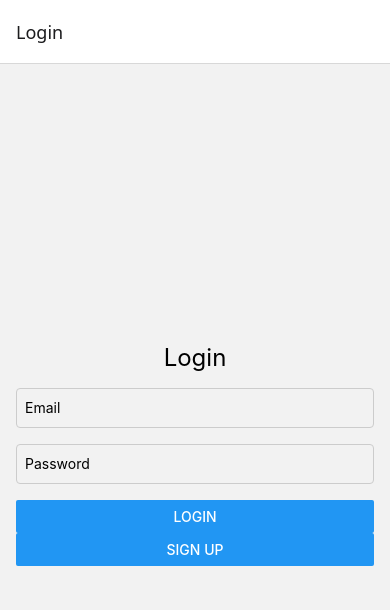
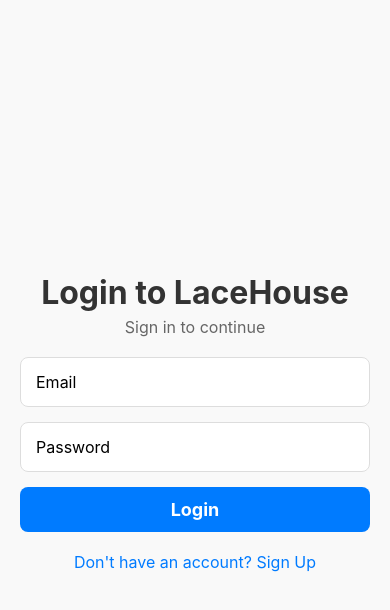
Before and after one commit to fadikhan51/lacehouse-react-native-expo-app, a React Native app: screen /Login in a window 390 px wide. Shown: the top 610 px of the page. Built offline with nearby package versions, Linux system fonts and the light colour scheme.

Commit message:
Moved firebase configurations to .env

```diff
--- a/App.js
+++ b/App.js
@@ -10,7 +10,12 @@
 export default function App() {
   return (
     <NavigationContainer>
-      <Stack.Navigator initialRouteName="Login">
+      <Stack.Navigator
+        initialRouteName="Login"
+        screenOptions={{
+          headerShown: false
+        }}
+      >
         <Stack.Screen name="Login" component={LoginScreen} />
         <Stack.Screen name="SignUp" component={SignUpScreen} />
       </Stack.Navigator>
--- a/Screens/Authentication/LoginScreen.js
+++ b/Screens/Authentication/LoginScreen.js
@@ -1,6 +1,5 @@
-// screens/LoginScreen.js
 import React, { useState } from 'react';
-import { View, Text, TextInput, Button, StyleSheet, Alert } from 'react-native';
+import { View, Text, TextInput, TouchableOpacity, StyleSheet, Alert, KeyboardAvoidingView, Platform, TouchableWithoutFeedback, Keyboard, ScrollView } from 'react-native';
 import { auth } from '../../firebase/firebaseConfig';
 import { signInWithEmailAndPassword } from 'firebase/auth';
 
@@ -10,18 +9,20 @@
 
   const handleLogin = () => {
     signInWithEmailAndPassword(auth, email, password)
-      .then(() => {
-        Alert.alert('Login Successful');
-        // Navigate to the next screen after successful login
-      })
-      .catch(error => {
-        Alert.alert('Login Failed', error.message);
-      });
+      .then(() => Alert.alert('Login Successful'))
+      .catch(error => Alert.alert('Login Failed', error.message));
   };
 
   return (
-    <View style={styles.container}>
-      <Text style={styles.title}>Login</Text>
+    <TouchableWithoutFeedback onPress={Keyboard.dismiss} accessible={false}>
+      <KeyboardAvoidingView
+        behavior={Platform.OS === 'ios' ? 'padding' : 'height'}
+        style={styles.container}
+      >
+        <ScrollView contentContainerStyle={styles.scrollContainer} keyboardShouldPersistTaps="handled">
+          <Text style={styles.title}>Login to LaceHouse</Text>
+          <Text style={styles.subtitle}>Sign in to continue</Text>
+
           <TextInput
             style={styles.input}
             placeholder="Email"
@@ -37,30 +38,70 @@
             onChangeText={setPassword}
             secureTextEntry
           />
-      <Button title="Login" onPress={handleLogin} />
-      <Button title="Sign Up" onPress={() => navigation.navigate('SignUp')} />
-    </View>
+
+          <TouchableOpacity style={styles.button} onPress={handleLogin}>
+            <Text style={styles.buttonText}>Login</Text>
+          </TouchableOpacity>
+
+          <TouchableOpacity onPress={() => navigation.navigate('SignUp')}>
+            <Text style={styles.signupText}>Don't have an account? Sign Up</Text>
+          </TouchableOpacity>
+        </ScrollView>
+      </KeyboardAvoidingView>
+    </TouchableWithoutFeedback>
   );
 };
 
 const styles = StyleSheet.create({
   container: {
     flex: 1,
+    backgroundColor: '#f9f9f9',
+  },
+  scrollContainer: {
+    flexGrow: 1,
     justifyContent: 'center',
-    padding: 16,
+    alignItems: 'center',
+    padding: 20,
   },
   title: {
-    fontSize: 24,
-    marginBottom: 16,
-    textAlign: 'center',
+    fontSize: 32,
+    fontWeight: 'bold',
+    color: '#333',
+    marginBottom: 5,
+  },
+  subtitle: {
+    fontSize: 16,
+    color: '#666',
+    marginBottom: 20,
   },
   input: {
-    height: 40,
-    borderColor: '#ccc',
+    width: '100%',
+    height: 50,
+    backgroundColor: '#fff',
+    borderRadius: 8,
+    paddingHorizontal: 15,
+    fontSize: 16,
+    marginBottom: 15,
     borderWidth: 1,
-    marginBottom: 16,
-    paddingHorizontal: 8,
-    borderRadius: 4,
+    borderColor: '#ddd',
+  },
+  button: {
+    backgroundColor: '#007BFF',
+    paddingVertical: 12,
+    borderRadius: 8,
+    width: '100%',
+    alignItems: 'center',
+    marginBottom: 10,
+  },
+  buttonText: {
+    color: '#fff',
+    fontSize: 18,
+    fontWeight: 'bold',
+  },
+  signupText: {
+    color: '#007BFF',
+    fontSize: 16,
+    marginTop: 10,
   },
 });
 
--- a/Screens/Authentication/SignupScreen.js
+++ b/Screens/Authentication/SignupScreen.js
@@ -1,6 +1,5 @@
-// screens/SignUpScreen.js
 import React, { useState } from 'react';
-import { View, Text, TextInput, Button, StyleSheet, Alert } from 'react-native';
+import { View, Text, TextInput, TouchableOpacity, StyleSheet, Alert, KeyboardAvoidingView, Platform, TouchableWithoutFeedback, Keyboard, ScrollView } from 'react-native';
 import { auth } from '../../firebase/firebaseConfig';
 import { createUserWithEmailAndPassword } from 'firebase/auth';
 
@@ -14,14 +13,19 @@
         Alert.alert('Sign Up Successful');
         navigation.navigate('Login');
       })
-      .catch(error => {
-        Alert.alert('Sign Up Failed', error.message);
-      });
+      .catch(error => Alert.alert('Sign Up Failed', error.message));
   };
 
   return (
-    <View style={styles.container}>
-      <Text style={styles.title}>Sign Up</Text>
+    <TouchableWithoutFeedback onPress={Keyboard.dismiss} accessible={false}>
+      <KeyboardAvoidingView
+        behavior={Platform.OS === 'ios' ? 'padding' : 'height'}
+        style={styles.container}
+      >
+        <ScrollView contentContainerStyle={styles.scrollContainer} keyboardShouldPersistTaps="handled">
+          <Text style={styles.title}>Signup to LaceHouse</Text>
+          <Text style={styles.subtitle}>Create an account to get started</Text>
+
           <TextInput
             style={styles.input}
             placeholder="Email"
@@ -37,30 +41,70 @@
             onChangeText={setPassword}
             secureTextEntry
           />
-      <Button title="Sign Up" onPress={handleSignUp} />
-      <Button title="Back to Login" onPress={() => navigation.navigate('Login')} />
-    </View>
+
+          <TouchableOpacity style={styles.button} onPress={handleSignUp}>
+            <Text style={styles.buttonText}>Sign Up</Text>
+          </TouchableOpacity>
+
+          <TouchableOpacity onPress={() => navigation.navigate('Login')}>
+            <Text style={styles.signupText}>Already have an account? Login</Text>
+          </TouchableOpacity>
+        </ScrollView>
+      </KeyboardAvoidingView>
+    </TouchableWithoutFeedback>
   );
 };
 
 const styles = StyleSheet.create({
   container: {
     flex: 1,
+    backgroundColor: '#f9f9f9',
+  },
+  scrollContainer: {
+    flexGrow: 1,
     justifyContent: 'center',
-    padding: 16,
+    alignItems: 'center',
+    padding: 20,
   },
   title: {
-    fontSize: 24,
-    marginBottom: 16,
-    textAlign: 'center',
+    fontSize: 32,
+    fontWeight: 'bold',
+    color: '#333',
+    marginBottom: 5,
+  },
+  subtitle: {
+    fontSize: 16,
+    color: '#666',
+    marginBottom: 20,
   },
   input: {
-    height: 40,
-    borderColor: '#ccc',
+    width: '100%',
+    height: 50,
+    backgroundColor: '#fff',
+    borderRadius: 8,
+    paddingHorizontal: 15,
+    fontSize: 16,
+    marginBottom: 15,
     borderWidth: 1,
-    marginBottom: 16,
-    paddingHorizontal: 8,
-    borderRadius: 4,
+    borderColor: '#ddd',
+  },
+  button: {
+    backgroundColor: '#007BFF',
+    paddingVertical: 12,
+    borderRadius: 8,
+    width: '100%',
+    alignItems: 'center',
+    marginBottom: 10,
+  },
+  buttonText: {
+    color: '#fff',
+    fontSize: 18,
+    fontWeight: 'bold',
+  },
+  signupText: {
+    color: '#007BFF',
+    fontSize: 16,
+    marginTop: 10,
   },
 });
 
--- /dev/null
+++ b/babel.config.js
@@ -0,0 +1,7 @@
+module.exports = function (api) {
+    api.cache(true);
+    return {
+      presets: ['babel-preset-expo', 'module:metro-react-native-babel-preset'],
+      plugins: ['module:react-native-dotenv'],
+    };
+  };
--- a/firebase/firebaseConfig.js
+++ b/firebase/firebaseConfig.js
@@ -1,24 +1,29 @@
-// Import the functions you need from the SDKs you need
 import { initializeApp } from "firebase/app";
 import { initializeAuth, getReactNativePersistence } from "firebase/auth";
 import ReactNativeAsyncStorage from '@react-native-async-storage/async-storage';
-// TODO: Add SDKs for Firebase products that you want to use
-// https://firebase.google.com/docs/web/setup#available-libraries
 
-// Your web app's Firebase configuration
+import {
+  FIREBASE_API_KEY,
+  FIREBASE_AUTH_DOMAIN,
+  FIREBASE_PROJECT_ID,
+  FIREBASE_STORAGE_BUCKET,
+  FIREBASE_MESSAGING_SENDER_ID,
+  FIREBASE_APP_ID
+} from '@env';
+
 const firebaseConfig = {
-  apiKey: "AIzaSyDk1FzUItdX-0XrSLNAbANyQBqMqJ2Cp5k",
-  authDomain: "lacehouse-a6fbc.firebaseapp.com",
-  projectId: "lacehouse-a6fbc",
-  storageBucket: "lacehouse-a6fbc.firebasestorage.app",
-  messagingSenderId: "131091242895",
-  appId: "1:131091242895:web:afb3ae66415b54121575fa"
+  apiKey: FIREBASE_API_KEY,
+  authDomain: FIREBASE_AUTH_DOMAIN,
+  projectId: FIREBASE_PROJECT_ID,
+  storageBucket: FIREBASE_STORAGE_BUCKET,
+  messagingSenderId: FIREBASE_MESSAGING_SENDER_ID,
+  appId: FIREBASE_APP_ID
 };
 
 // Initialize Firebase
 const app = initializeApp(firebaseConfig);
 const auth = initializeAuth(app, {
     persistence: getReactNativePersistence(ReactNativeAsyncStorage)
-  });
+});
 
-export {auth};
+export { auth };
```
Also changed, not shown: package.json (+5 -3 lines), 2 other files (tests, documents, lock files or other folders). Lines whose indentation alone changed are shown as unchanged.
